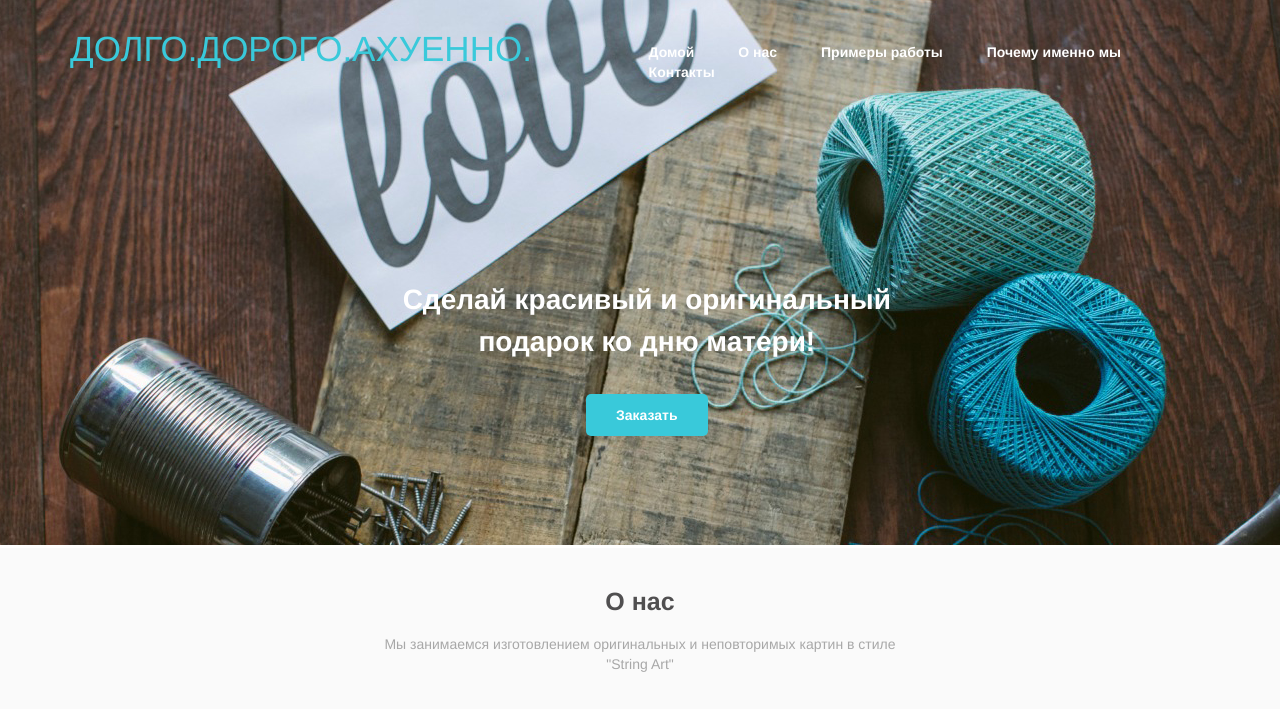
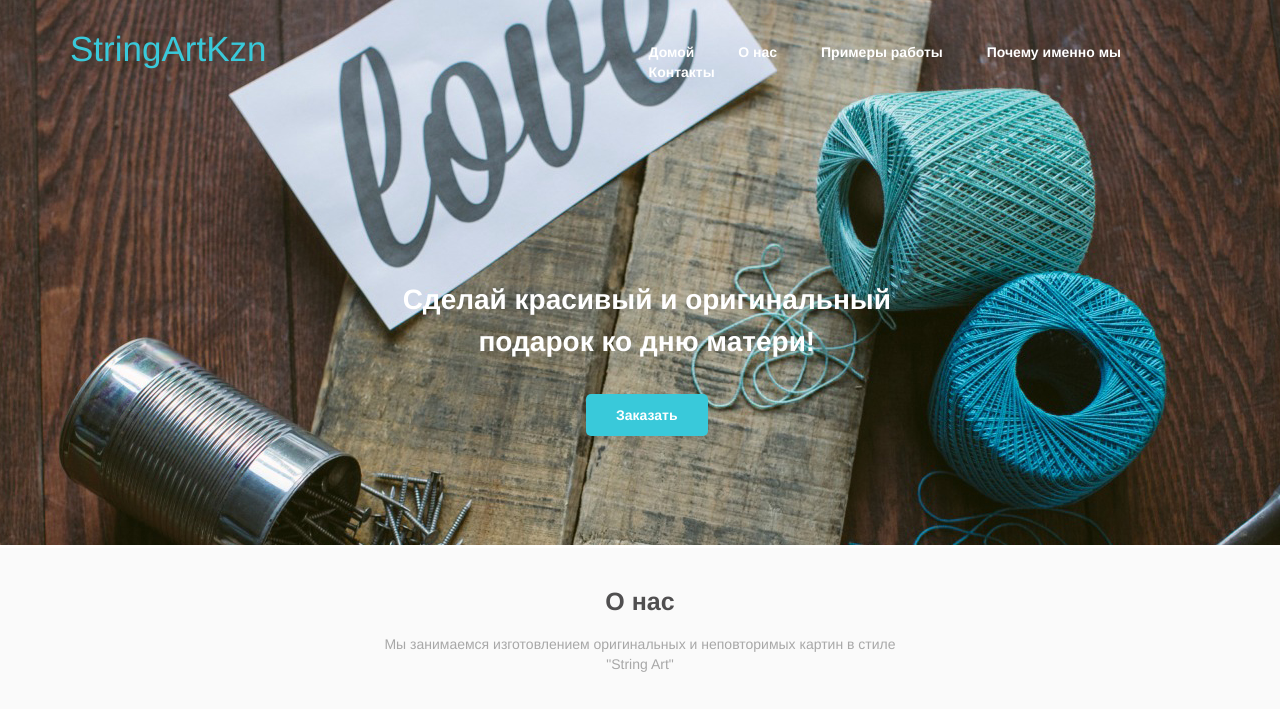
Before and after one commit to minny96/mothersday, a plain HTML site: page index.html in a window 1280 px wide. Shown: the top 709 px of the page. Drawn offline with Linux system fonts and the light colour scheme.

Commit message:
NEw logo

```diff
--- a/index.html
+++ b/index.html
@@ -37,7 +37,7 @@
 	<div class="container">
 		<div class="header">
 			<div class="logo">
-				<h1><a href="#">ДОЛГО.ДОРОГО.АХУЕННО.</a></h1>
+				<h1><a href="#">StringArtKzn</a></h1>
 			</div>
 			<div class="navigation">
 				<span class="menu"><img src="images/icon.png" alt="" /></span>
```
